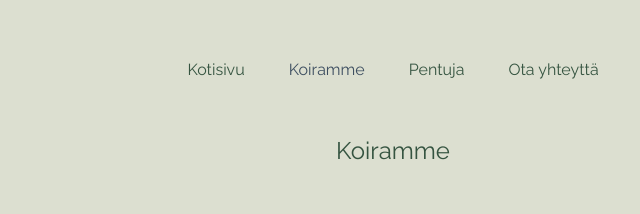
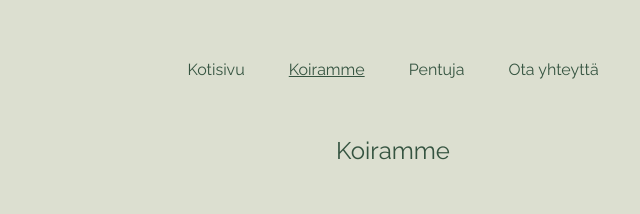
Before and after one commit to elinajuntura-debug/scaling-parakeet, a plain HTML site: page koiramme.html in a window 1280 px wide. Shown: the part 234-448 px from the top of the page, 247-887 px from the left. Drawn offline with nearby package versions, Linux system fonts and the light colour scheme; a web font is replaced by a local one.

Commit message:
Restore common styles in tyyli.css

```diff
--- a/tyyli.css
+++ b/tyyli.css
@@ -72,7 +72,7 @@ margin: 0 20px;
 margin-bottom: 25px}
     & a {color:var(--primary-color);
           text-decoration: none;}
-    & a.active {color:#3d4e60}
+    & a.active {text-decoration-line: underline;}
     & a:hover {color: #3d4e60}
     }
 
```
